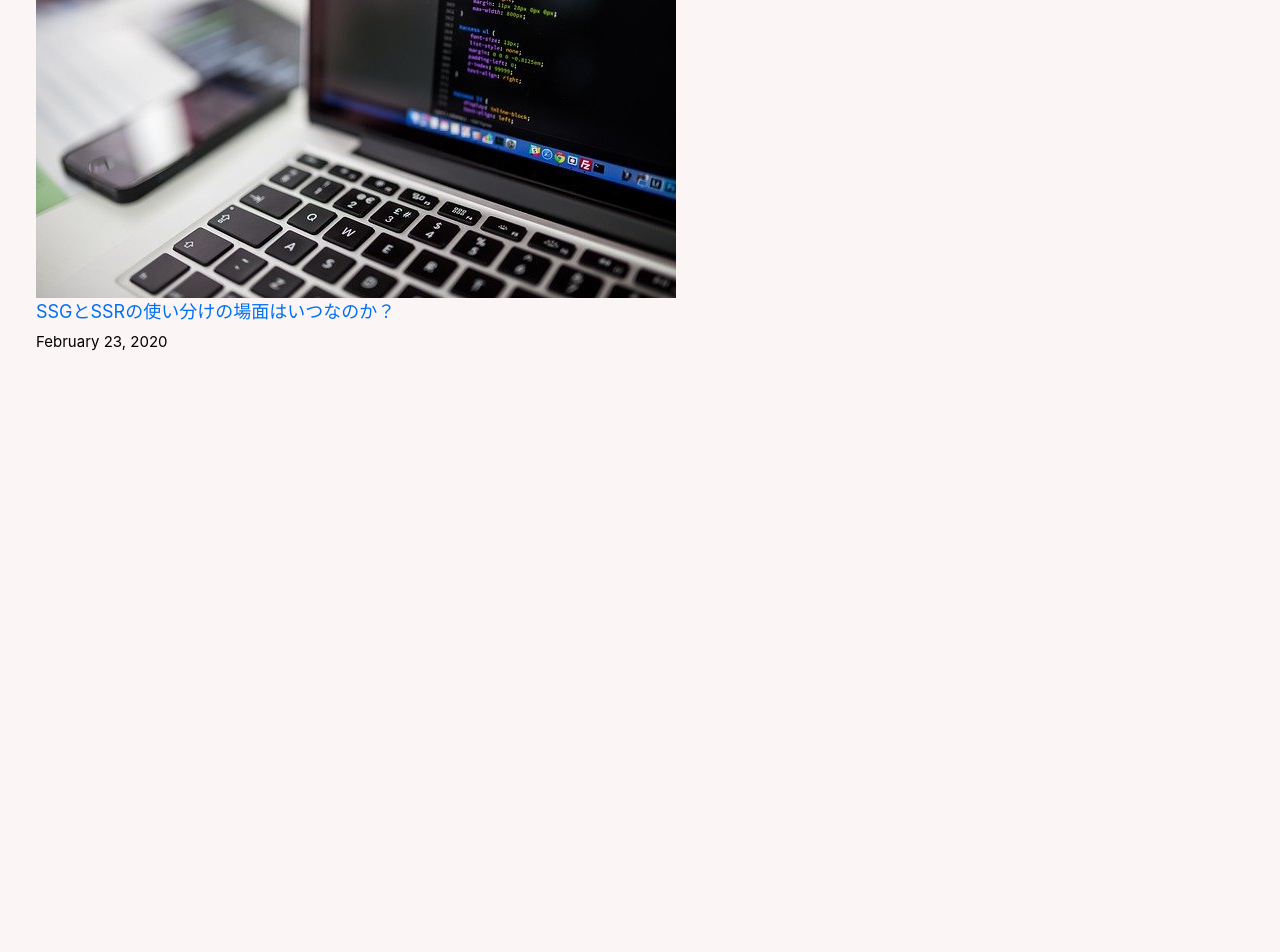
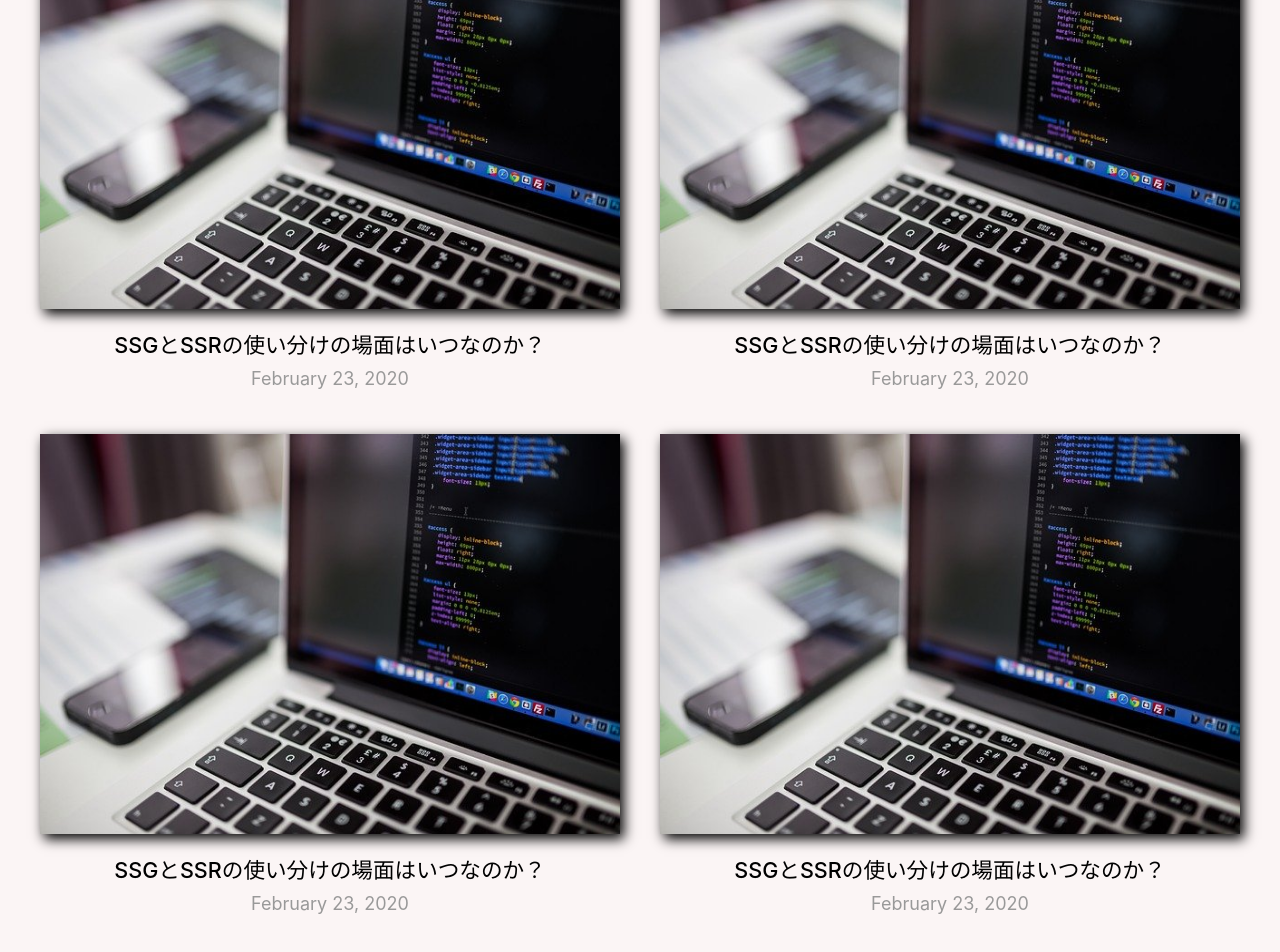
Before and after one commit to umedanaoyuki/nextjs-practice0929, a Next.js app: page / in a window 1280 px wide. Shown: the part 468-1420 px from the top of the page. Before the commit the page ends 932 px from the top, so only its background shows below. Built offline with nearby package versions, Linux system fonts and the light colour scheme.

Commit message:
スタイリングの調整

```diff
--- a/src/pages/index.js
+++ b/src/pages/index.js
@@ -27,18 +27,68 @@ export default function Home() {
           </p>
         </section>
 
-        <section>
+        <section className={`${utilStyle.headingMd} ${utilStyle.padding1px}`}>
           <h2>エンジニアのブログ</h2>
-          <div>
+          <div className={styles.grid}>
             <article>
               <Link href="/">
-                <img src="/images/thumbnail01.jpg" alt=""></img>
+                <img
+                  src="/images/thumbnail01.jpg"
+                  className={styles.thumbnailImage}
+                ></img>
               </Link>
               <Link href="/" legacyBehavior>
-                <a>SSGとSSRの使い分けの場面はいつなのか？</a>
+                <a className={utilStyle.boldText}>
+                  SSGとSSRの使い分けの場面はいつなのか？
+                </a>
               </Link>
               <br />
-              <small>February 23, 2020</small>
+              <small className={utilStyle.lightText}>February 23, 2020</small>
+            </article>
+            <article>
+              <Link href="/">
+                <img
+                  src="/images/thumbnail01.jpg"
+                  className={styles.thumbnailImage}
+                ></img>
+              </Link>
+              <Link href="/" legacyBehavior>
+                <a className={utilStyle.boldText}>
+                  SSGとSSRの使い分けの場面はいつなのか？
+                </a>
+              </Link>
+              <br />
+              <small className={utilStyle.lightText}>February 23, 2020</small>
+            </article>
+            <article>
+              <Link href="/">
+                <img
+                  src="/images/thumbnail01.jpg"
+                  className={styles.thumbnailImage}
+                ></img>
+              </Link>
+              <Link href="/" legacyBehavior>
+                <a className={utilStyle.boldText}>
+                  SSGとSSRの使い分けの場面はいつなのか？
+                </a>
+              </Link>
+              <br />
+              <small className={utilStyle.lightText}>February 23, 2020</small>
+            </article>
+            <article>
+              <Link href="/">
+                <img
+                  src="/images/thumbnail01.jpg"
+                  className={styles.thumbnailImage}
+                ></img>
+              </Link>
+              <Link href="/" legacyBehavior>
+                <a className={utilStyle.boldText}>
+                  SSGとSSRの使い分けの場面はいつなのか？
+                </a>
+              </Link>
+              <br />
+              <small className={utilStyle.lightText}>February 23, 2020</small>
             </article>
           </div>
         </section>
--- a/src/styles/Home.module.css
+++ b/src/styles/Home.module.css
@@ -1,165 +1,36 @@
-.page {
-  --gray-rgb: 0, 0, 0;
-  --gray-alpha-200: rgba(var(--gray-rgb), 0.08);
-  --gray-alpha-100: rgba(var(--gray-rgb), 0.05);
-
-  --button-primary-hover: #383838;
-  --button-secondary-hover: #f2f2f2;
-
-  display: grid;
-  grid-template-rows: 20px 1fr 20px;
-  align-items: center;
-  justify-items: center;
-  min-height: 100svh;
-  padding: 80px;
-  gap: 64px;
-  font-family: var(--font-geist-sans);
-}
-
-@media (prefers-color-scheme: dark) {
-  .page {
-    --gray-rgb: 255, 255, 255;
-    --gray-alpha-200: rgba(var(--gray-rgb), 0.145);
-    --gray-alpha-100: rgba(var(--gray-rgb), 0.06);
-
-    --button-primary-hover: #ccc;
-    --button-secondary-hover: #1a1a1a;
-  }
+.container {
+  padding: 0 2rem;
 }
 
 .main {
+  min-height: 100vh;
+  padding: 4rem 0;
+  flex: 1;
   display: flex;
   flex-direction: column;
-  gap: 32px;
-  grid-row-start: 2;
+  justify-content: center;
+  align-items: center;
 }
 
-.main ol {
-  font-family: var(--font-geist-mono);
-  padding-left: 0;
-  margin: 0;
-  font-size: 14px;
-  line-height: 24px;
-  letter-spacing: -0.01em;
-  list-style-position: inside;
+.thumbnailImage {
+  width: 950px;
+  height: 400px;
+  margin-bottom: 20px;
+  box-shadow: 4px 5px 12px black;
+  transition: all 0.3s;
+  cursor: pointer;
 }
 
-.main li:not(:last-of-type) {
-  margin-bottom: 8px;
+.thumbnailImage:hover {
+  transform: translate(4px, 5px);
+  box-shadow: none;
 }
 
-.main code {
-  font-family: inherit;
-  background: var(--gray-alpha-100);
-  padding: 2px 4px;
-  border-radius: 4px;
-  font-weight: 600;
+.grid {
+  display: grid;
+  flex-wrap: wrap;
+  max-width: 1200px;
+  gap: 40px;
+  margin: 0 auto;
+  grid-template-columns: repeat(auto-fit, minmax(400px, 1fr));
 }
-
-.ctas {
-  display: flex;
-  gap: 16px;
-}
-
-.ctas a {
-  appearance: none;
-  border-radius: 128px;
-  height: 48px;
-  padding: 0 20px;
-  border: none;
-  border: 1px solid transparent;
-  transition: background 0.2s, color 0.2s, border-color 0.2s;
-  cursor: pointer;
-  display: flex;
-  align-items: center;
-  justify-content: center;
-  font-size: 16px;
-  line-height: 20px;
-  font-weight: 500;
-}
-
-a.primary {
-  background: var(--foreground);
-  color: var(--background);
-  gap: 8px;
-}
-
-a.secondary {
-  border-color: var(--gray-alpha-200);
-  min-width: 180px;
-}
-
-.footer {
-  grid-row-start: 3;
-  display: flex;
-  gap: 24px;
-}
-
-.footer a {
-  display: flex;
-  align-items: center;
-  gap: 8px;
-}
-
-.footer img {
-  flex-shrink: 0;
-}
-
-/* Enable hover only on non-touch devices */
-@media (hover: hover) and (pointer: fine) {
-  a.primary:hover {
-    background: var(--button-primary-hover);
-    border-color: transparent;
-  }
-
-  a.secondary:hover {
-    background: var(--button-secondary-hover);
-    border-color: transparent;
-  }
-
-  .footer a:hover {
-    text-decoration: underline;
-    text-underline-offset: 4px;
-  }
-}
-
-@media (max-width: 600px) {
-  .page {
-    padding: 32px;
-    padding-bottom: 80px;
-  }
-
-  .main {
-    align-items: center;
-  }
-
-  .main ol {
-    text-align: center;
-  }
-
-  .ctas {
-    flex-direction: column;
-  }
-
-  .ctas a {
-    font-size: 14px;
-    height: 40px;
-    padding: 0 16px;
-  }
-
-  a.secondary {
-    min-width: auto;
-  }
-
-  .footer {
-    flex-wrap: wrap;
-    align-items: center;
-    justify-content: center;
-  }
-}
-
-@media (prefers-color-scheme: dark) {
-  .logo {
-    filter: invert();
-  }
-}
```
